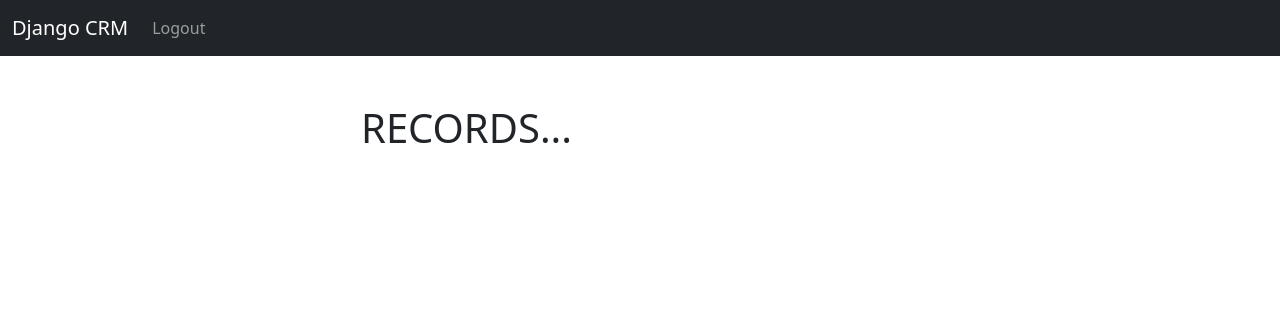
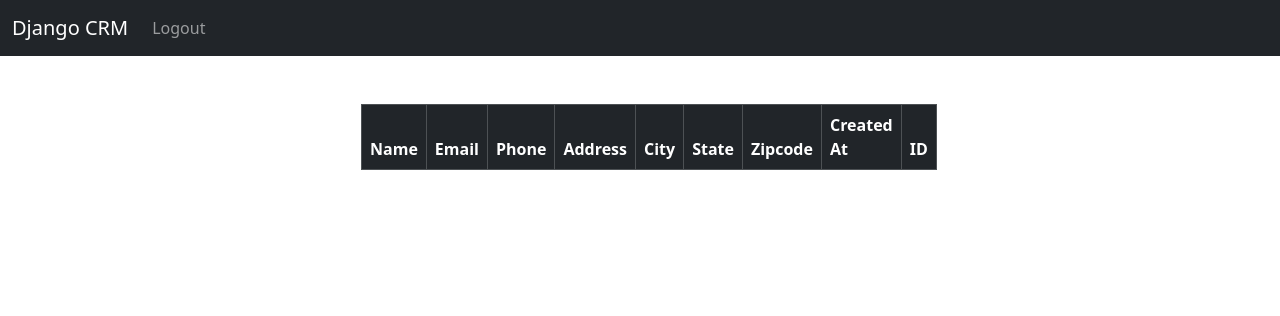
Before and after one commit to LinoELa/CRM-CRUD, a Django app: page / in a window 1280 px wide. Shown: the top 316 px of the page. Run offline with Django 5.2, Linux system fonts and the light colour scheme; the visitor is signed in with stand-in values (Sample User, id 1); data that the repository does not hold is empty.

Commit message:
BOOTSTRAP ya hecho ahora manejo de la URL individuales para cada records

```diff
--- a/appwebsite/templates/home.html
+++ b/appwebsite/templates/home.html
@@ -10,25 +10,46 @@
 {% comment %} ---- COMIENZO Para determnar si un usuario asta logueado o no {% endcomment %}
 {% if user.is_authenticated  %}
 
-<h1> RECORDS... </h1>
-
 {% comment %} ----- COMIENZO : Logica para los records  {% endcomment %}
 
-{% if records %}
-  {% for record_query in records %}
-    {% comment %} Vamos a llamar recods por records {% endcomment %}
-    {{ record_query.first_name }} <br/>
-    {{ record_query.last_name }} <br/>
-    {{ record_query.email }} <br/>
-    {{ record_query.phone }} <br/>
-    {{ record_query.address }} <br/>
-    {{ record_query.city }} <br/>
-    {{ record_query.state }} <br/>
-    {{ record_query.zipcode }} <br/>
+<table class="table table-striped table-hover table-bordered">
+  <thead class="table-dark">
+    <tr>
+      <th scope="col">Name</th>
+      <th scope="col">Email</th>
+      <th scope="col">Phone</th>
+      <th scope="col">Address</th>
+      <th scope="col">City</th>
+      <th scope="col">State</th>
+      <th scope="col">Zipcode</th>
+      <th scope="col">Created At</th>
+      <th scope="col">ID</th>
+    </tr>
+  </thead>
 
-  {% endfor %}
+  <tbody>
 
-{% endif %}
+    {% if records %}
+      {% for record_query in records %}
+      <tr>
+
+        {% comment %} Vamos a llamar recods por records {% endcomment %}
+        <td>{{ record_query.first_name }} </td>
+        <td>{{ record_query.last_name }} </td>
+        <td>{{ record_query.email }} </td>
+        <td>{{ record_query.phone }} </td>
+        <td>{{ record_query.address }} </td>
+        <td>{{ record_query.city }} </td>
+        <td>{{ record_query.state }} </td>
+        <td>{{ record_query.zipcode }} </td>
+        <td>{{ record_query.ID }} </td>
+
+      {% endfor %}
+
+    {% endif %}
+
+  </tbody>
+</table>
 {% comment %} ----- FIN : Logica para los records  {% endcomment %}
 
 
```
Also changed, not shown: README.md.
